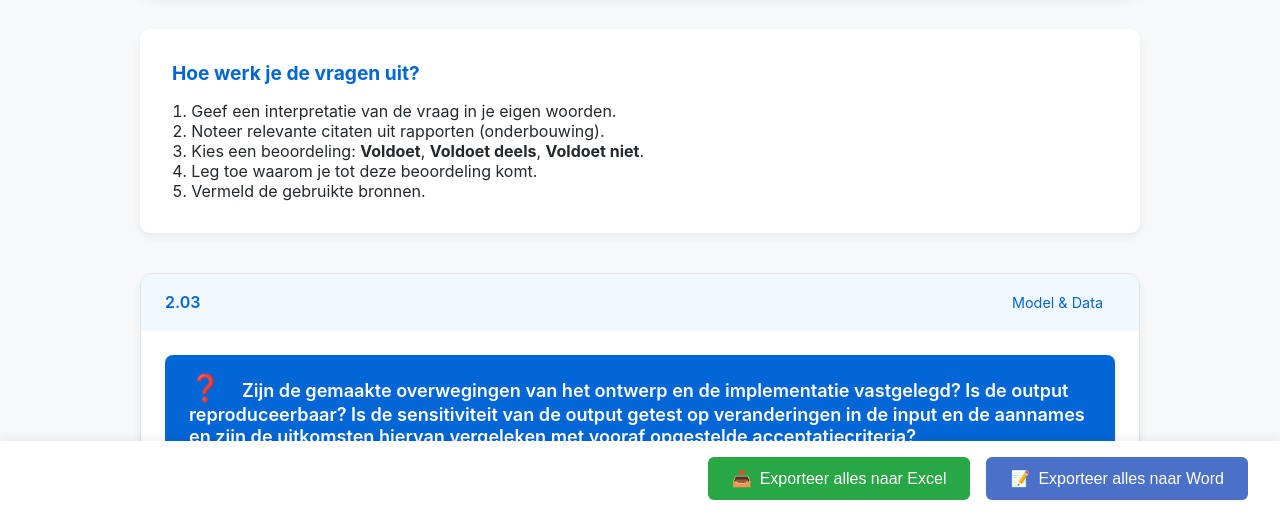
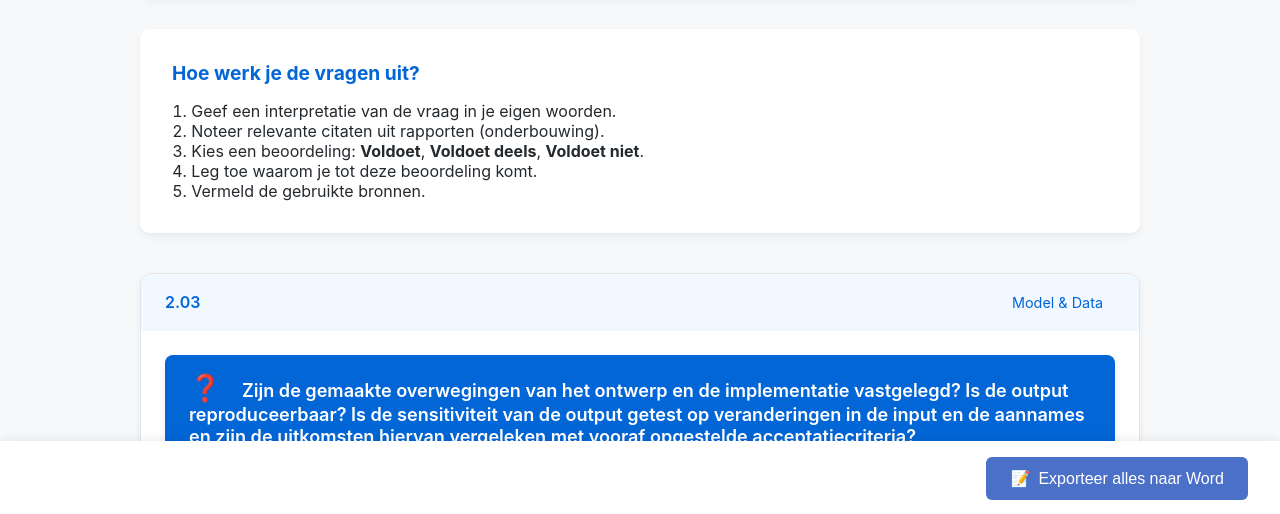
Before and after one commit to AlidiaBosma/toetsingskader-tool, a plain HTML site: page veiligheid-kwaliteit.html in a window 1280 px wide. Shown: the part 284-798 px from the top of the page. Drawn offline with Linux system fonts and the light colour scheme.

Commit message:
Update veiligheid-kwaliteit.html

```diff
--- a/veiligheid-kwaliteit.html
+++ b/veiligheid-kwaliteit.html
@@ -419,10 +419,6 @@ Is er sprake van security by design?
         </div>
 
         <div class="action-bar">
-            <button class="export-button">
-                <span class="icon">📥</span>
-                Exporteer alles naar Excel
-            </button>
             <button class="export-word-button">
                 <span class="icon">📝</span>
                 Exporteer alles naar Word
```
